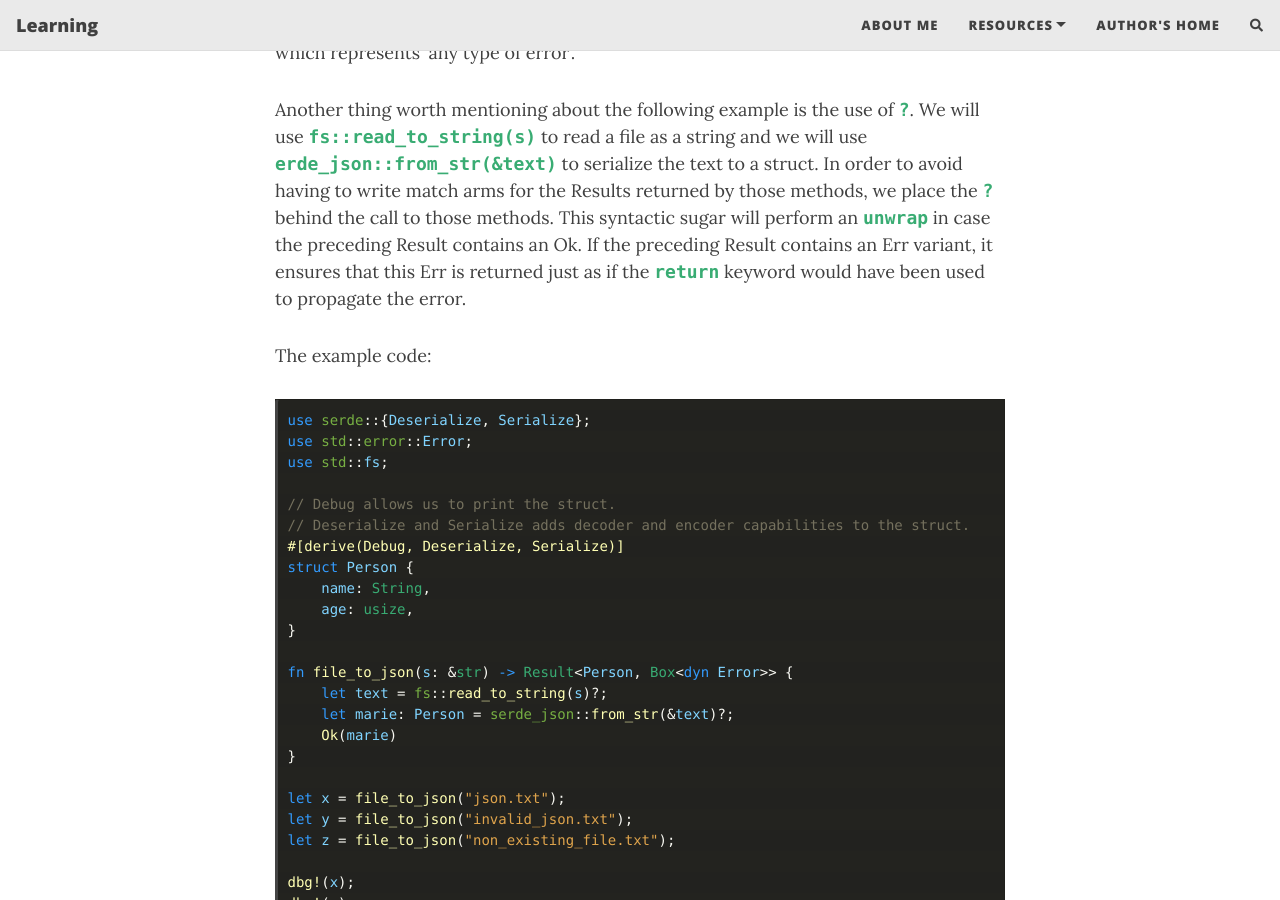
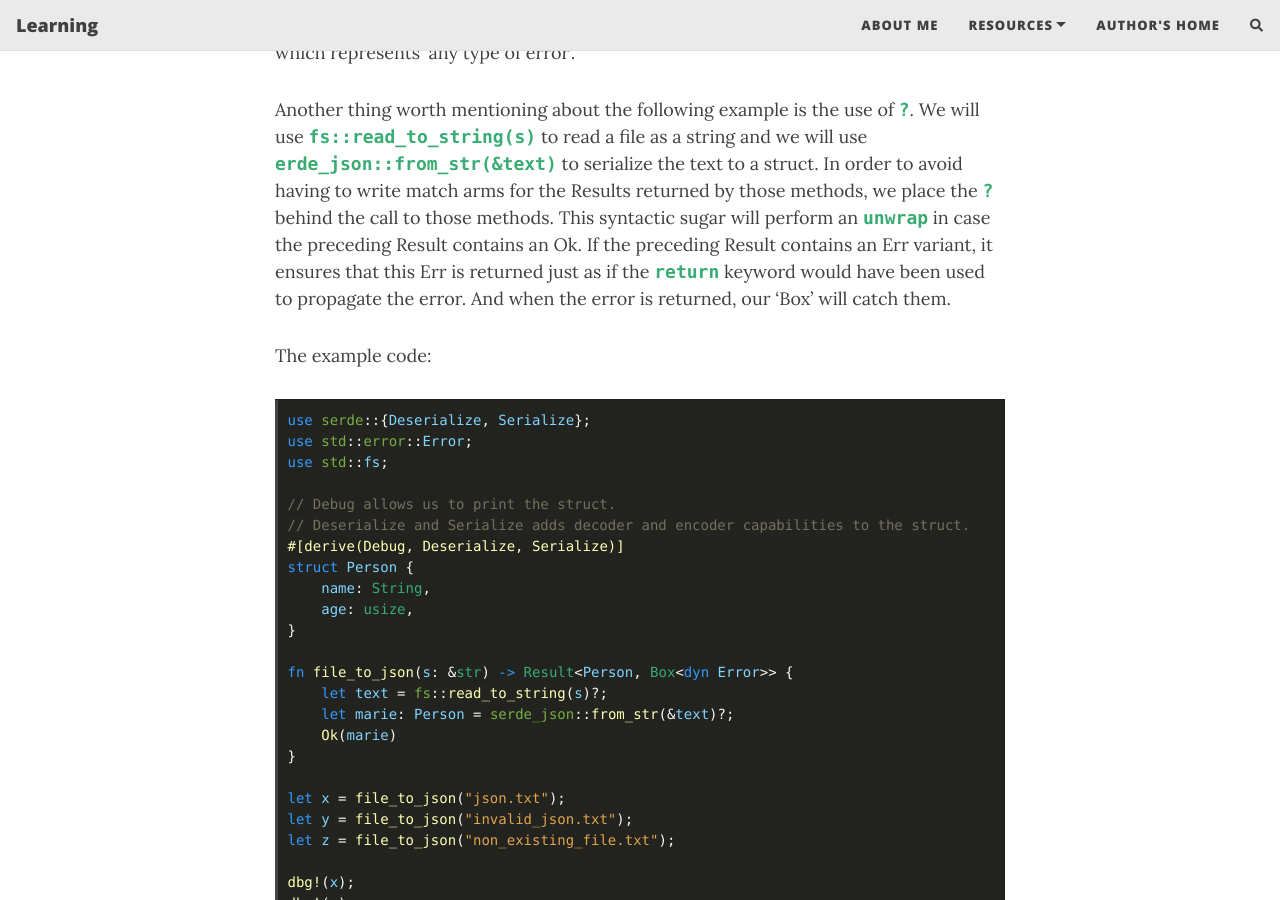
Before and after one commit to saidvandeklundert/learn, a Jekyll site: the page built from _posts/2021-08-15-rust-option-and-result.md, in a window 1280 px wide and 900 px high, scrolled down 15287 px. Built offline with Jekyll 4.4.1, drawn with Linux system fonts in a browser that asks for light colours; nearby versions of some CDN libraries; comment, search, counter and statistics services are not loaded.

Commit message:
rust error

```diff
--- a/_posts/2021-08-15-rust-option-and-result.md
+++ b/_posts/2021-08-15-rust-option-and-result.md
@@ -561,7 +561,7 @@ Different projects oftentimes define their own errors. Searching a repo for some
 
 In the next example, we define a function that reads the entire contents of target file into a string and then serializes it into JSON, while mapping it to a struct. The function returns a Result. The Ok variant is the 'Person' struct and the Error that will be propagated can be an error coming `serde` or `std::fs`. To be able to return errors from both these packages, we return `Result<Person, Box<dyn Error>>`. The 'Person' is the Ok variant of the Result. The Err variant is defined as `Box<dyn Error>`, which represents 'any type of error'.
 
-Another thing worth mentioning about the following example is the use of `?`. We will use `fs::read_to_string(s)` to read a file as a string and we will use `erde_json::from_str(&text)` to serialize the text to a struct. In order to avoid having to write match arms for the Results returned by those methods, we place the `?` behind the call to those methods. This syntactic sugar will perform an `unwrap` in case the preceding Result contains an Ok. If the preceding Result contains an Err variant, it ensures that this Err is returned just as if the `return` keyword would have been used to propagate the error.
+Another thing worth mentioning about the following example is the use of `?`. We will use `fs::read_to_string(s)` to read a file as a string and we will use `erde_json::from_str(&text)` to serialize the text to a struct. In order to avoid having to write match arms for the Results returned by those methods, we place the `?` behind the call to those methods. This syntactic sugar will perform an `unwrap` in case the preceding Result contains an Ok. If the preceding Result contains an Err variant, it ensures that this Err is returned just as if the `return` keyword would have been used to propagate the error. And when the error is returned, our 'Box' will catch them.
 
 The example code:
 
```
